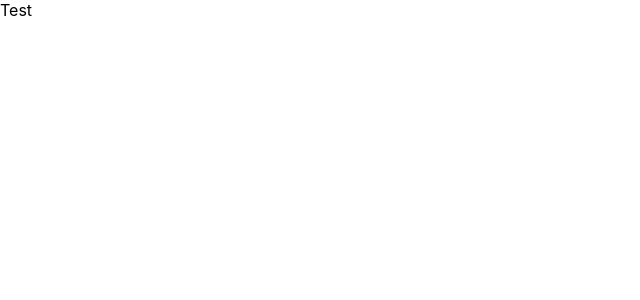
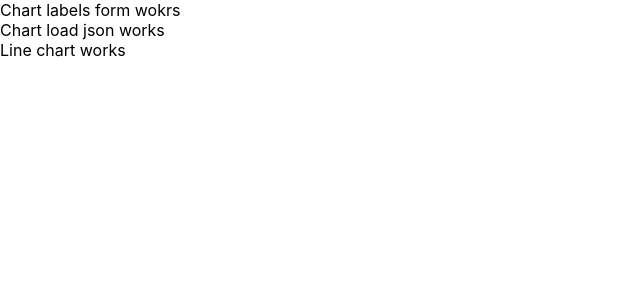
Before and after one commit to Mautriz/react-chart-test, a React (Create React App) app: page / in a window 1280 px wide. Shown: the top 300 px of the page, without its empty margins (0-640 px from the left). Built offline with nearby package versions, Linux system fonts and the light colour scheme.

Commit message:
added all components boilerplate,  not-found page, homepage and not found routes

```diff
--- a/src/App.js
+++ b/src/App.js
@@ -1,13 +1,22 @@
 import React from 'react';
-import { connect } from 'react-redux';
+import { Route, Switch } from 'react-router-dom';
+import HomePage from './pages/homepage/homepage.component';
+import NotFoundPage from './pages/not-found/not-found.component';
 
-function App({ chart }) {
-    console.log(chart);
-    return <div className="App">Test</div>;
+function App() {
+    return (
+        <div>
+            <Switch>
+                <Route exact path="/">
+                    <HomePage />
+                </Route>
+
+                <Route path="/">
+                    <NotFoundPage />
+                </Route>
+            </Switch>
+        </div>
+    );
 }
 
-const mapStateToProps = ({ chart }) => ({
-    chart
-});
-
-export default connect(mapStateToProps)(App);
+export default App;
--- a/src/components/chart-labels-form/chart-labels-form.component.js
+++ b/src/components/chart-labels-form/chart-labels-form.component.js
@@ -0,0 +1,9 @@
+import React, { Component } from 'react';
+
+class ChartLabelsForm extends Component {
+    render() {
+        return <div>Chart labels form wokrs</div>;
+    }
+}
+
+export default ChartLabelsForm;
--- a/src/components/chart-load-json/chart-load-json.component.js
+++ b/src/components/chart-load-json/chart-load-json.component.js
@@ -0,0 +1,9 @@
+import React, { Component } from 'react';
+
+class ChartLoadJson extends Component {
+    render() {
+        return <div>Chart load json works</div>;
+    }
+}
+
+export default ChartLoadJson;
--- /dev/null
+++ b/src/components/line-chart/line-chart.component.js
@@ -0,0 +1,9 @@
+import React, { Component } from 'react';
+
+class LineChart extends Component {
+    render() {
+        return <div>Line chart works</div>;
+    }
+}
+
+export default LineChart;
--- a/src/pages/homepage/homepage.component.js
+++ b/src/pages/homepage/homepage.component.js
@@ -0,0 +1,16 @@
+import React from 'react';
+import ChartLabelsForm from '../../components/chart-labels-form/chart-labels-form.component';
+import ChartLoadJson from '../../components/chart-load-json/chart-load-json.component';
+import LineChart from '../../components/line-chart/line-chart.component';
+
+const HomePage = () => {
+    return (
+        <div>
+            <ChartLabelsForm />
+            <ChartLoadJson />
+            <LineChart />
+        </div>
+    );
+};
+
+export default HomePage;
--- /dev/null
+++ b/src/pages/not-found/not-found.component.js
@@ -0,0 +1,9 @@
+import React, { Component } from 'react';
+
+class NotFoundPage extends Component {
+    render() {
+        return <div>404 not found</div>;
+    }
+}
+
+export default NotFoundPage;
```
Also changed, not shown: src/components/line-chart/line-chart.styles.js (added).
